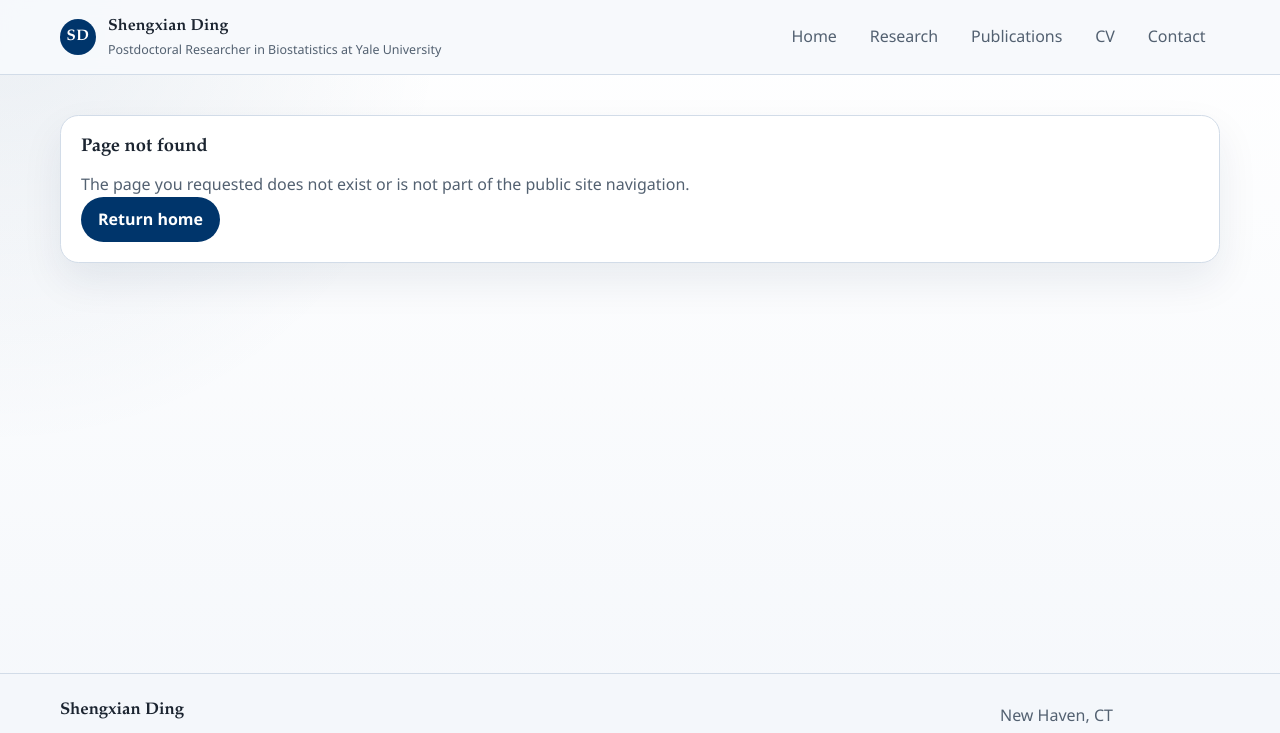
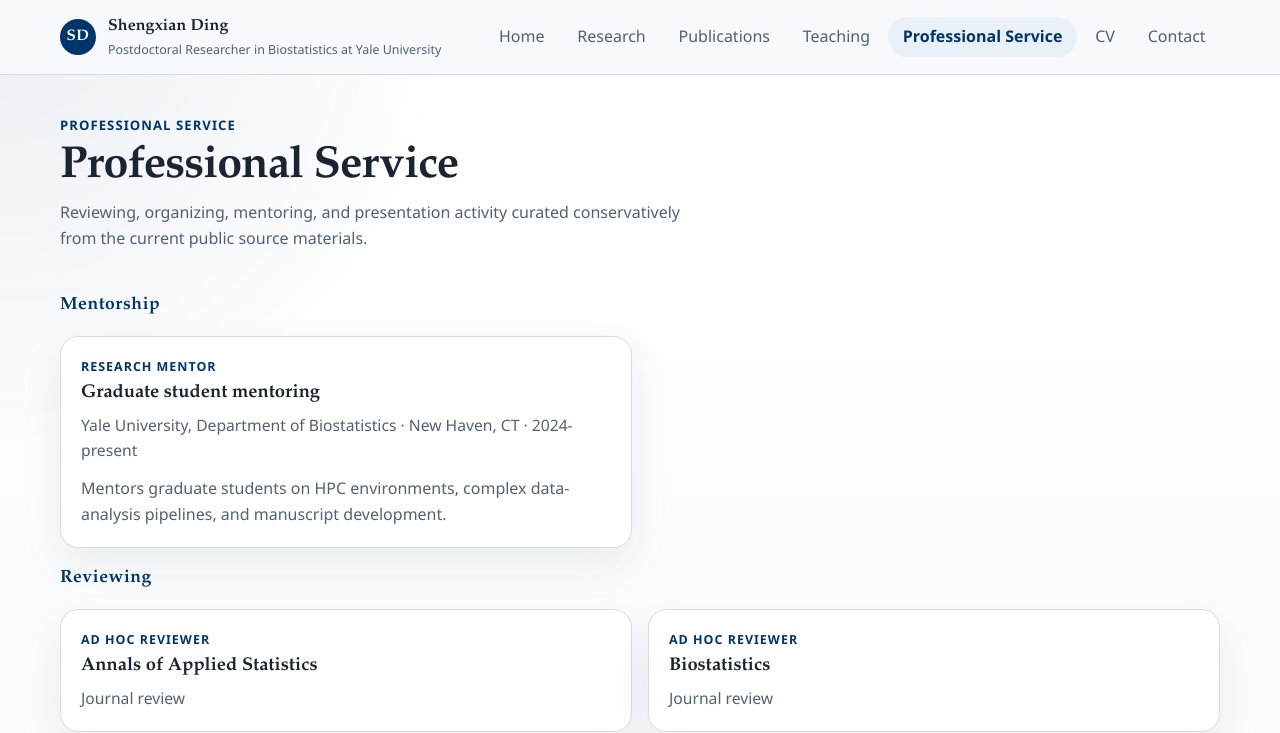
Before and after one commit to Naomi-Ding/Naomi-Ding.github.io, a React (Vite) app: page /#/professional-service in a window 1280 px wide. Shown: the top 733 px of the page. Built offline with nearby package versions, Linux system fonts and the light colour scheme.

Commit message:
Add teaching and professional service pages

```diff
--- a/src/App.tsx
+++ b/src/App.tsx
@@ -4,6 +4,8 @@ import { Home } from './pages/Home'
 import { Research } from './pages/Research'
 import { Publications } from './pages/Publications'
 import { PublicationDetail } from './pages/PublicationDetail'
+import { Teaching } from './pages/Teaching'
+import { ProfessionalService } from './pages/ProfessionalService'
 import { CV } from './pages/CV'
 import { Contact } from './pages/Contact'
 import { NotFound } from './pages/NotFound'
@@ -17,6 +19,8 @@ export default function App() {
         <Route path="research" element={<Research />} />
         <Route path="publications" element={<Publications />} />
         <Route path="publications/:slug" element={<PublicationDetail />} />
+        <Route path="teaching" element={<Teaching />} />
+        <Route path="professional-service" element={<ProfessionalService />} />
         <Route path="cv" element={<CV />} />
         <Route path="contact" element={<Contact />} />
         <Route path="*" element={<NotFound />} />
--- a/src/components/Layout.tsx
+++ b/src/components/Layout.tsx
@@ -5,6 +5,8 @@ const navItems = [
   { to: '/', label: 'Home' },
   { to: '/research', label: 'Research' },
   { to: '/publications', label: 'Publications' },
+  { to: '/teaching', label: 'Teaching' },
+  { to: '/professional-service', label: 'Professional Service' },
   { to: '/cv', label: 'CV' },
   { to: '/contact', label: 'Contact' }
 ]
--- a/src/index.css
+++ b/src/index.css
@@ -644,6 +644,31 @@ button.button {
   gap: 1rem;
 }
 
+.teaching-meta,
+.service-meta {
+  margin-top: 0.5rem;
+}
+
+.service-section {
+  display: flex;
+  flex-direction: column;
+  gap: 1rem;
+}
+
+.service-heading {
+  margin: 0;
+  color: var(--color-primary);
+  font-size: 1.1rem;
+  letter-spacing: 0.03em;
+  font-family: var(--font-serif);
+}
+
+.service-grid {
+  display: grid;
+  grid-template-columns: repeat(2, minmax(0, 1fr));
+  gap: 1rem;
+}
+
 .cv-frame-wrapper {
   border: 1px solid var(--color-border);
   border-radius: 1rem;
@@ -667,7 +692,8 @@ button.button {
   .stats-grid,
   .overview-grid,
   .spotlight-grid,
-  .contact-grid {
+  .contact-grid,
+  .service-grid {
     grid-template-columns: 1fr;
   }
 
--- /dev/null
+++ b/src/pages/ProfessionalService.tsx
@@ -0,0 +1,91 @@
+import { SectionHeader } from '../components/SectionHeader'
+import { professionalService } from '../lib/content'
+import type { ServiceEntry } from '../types/content'
+
+function ServiceSection({
+  title,
+  items
+}: {
+  title: string
+  items: ServiceEntry[]
+}) {
+  if (items.length === 0) return null
+
+  return (
+    <section className="service-section">
+      <h2 className="service-heading">{title}</h2>
+      <div className="service-grid">
+        {items.map((item) => {
+          const metaParts = [
+            item.organization,
+            item.location,
+            item.date || (item.year ? String(item.year) : '')
+          ].filter(Boolean)
+
+          return (
+            <article key={`${title}-${item.role}-${item.title}-${item.organization}`} className="card">
+              <div className="card-body">
+                <p className="card-kicker">{item.role}</p>
+                <h3 className="card-title">{item.title}</h3>
+                {metaParts.length > 0 ? (
+                  <p className="muted-text service-meta">{metaParts.join(' · ')}</p>
+                ) : null}
+                {item.summary ? <p className="card-text">{item.summary}</p> : null}
+                {item.url ? (
+                  <div className="button-row">
+                    <a
+                      className="button button-secondary"
+                      href={item.url}
+                      target="_blank"
+                      rel="noreferrer"
+                    >
+                      Learn more
+                    </a>
+                  </div>
+                ) : null}
+              </div>
+            </article>
+          )
+        })}
+      </div>
+    </section>
+  )
+}
+
+export function ProfessionalService() {
+  const sections = [
+    { title: 'Mentorship', items: professionalService.mentorship },
+    { title: 'Reviewing', items: professionalService.reviewing },
+    { title: 'Organizing / Chairing', items: professionalService.organizing },
+    { title: 'Editorial / Committee', items: professionalService.editorial_and_committee },
+    { title: 'Selected Talks & Presentations', items: professionalService.talks_and_presentations }
+  ].filter((section) => section.items.length > 0)
+
+  return (
+    <div className="container page-stack">
+      <SectionHeader
+        eyebrow="Professional Service"
+        title="Professional Service"
+        intro="Reviewing, organizing, mentoring, and presentation activity curated conservatively from the current public source materials."
+      />
+
+      {sections.length > 0 ? (
+        <div className="stack">
+          {sections.map((section) => (
+            <ServiceSection key={section.title} title={section.title} items={section.items} />
+          ))}
+        </div>
+      ) : (
+        <article className="card">
+          <div className="card-body">
+            <h2 className="card-title">Professional service content is being prepared</h2>
+            <p className="card-text">
+              No public service entries are available yet, but this page is wired to
+              `content/professional_service.generated.yaml`.
+            </p>
+          </div>
+        </article>
+      )}
+    </div>
+  )
+}
--- /dev/null
+++ b/src/pages/Teaching.tsx
@@ -0,0 +1,67 @@
+import { SectionHeader } from '../components/SectionHeader'
+import { teaching } from '../lib/content'
+
+function getSortKey(year: number | string | undefined): number {
+  if (typeof year === 'number') return year
+  const parsed = Number.parseInt(String(year || ''), 10)
+  return Number.isNaN(parsed) ? 0 : parsed
+}
+
+export function Teaching() {
+  const entries = [...teaching].sort((a, b) => getSortKey(b.year) - getSortKey(a.year))
+
+  return (
+    <div className="container page-stack">
+      <SectionHeader
+        eyebrow="Teaching"
+        title="Teaching"
+        intro="Teaching roles are drawn from the current public content files and kept intentionally concise when only CV-level detail is available."
+      />
+
+      {entries.length > 0 ? (
+        <div className="grid grid-2">
+          {entries.map((entry) => {
+            const metaParts = [entry.role, entry.institution, entry.term, entry.year ? String(entry.year) : '']
+              .filter(Boolean)
+
+            return (
+              <article key={`${entry.role}-${entry.course_title}-${entry.year}`} className="card">
+                <div className="card-body">
+                  <p className="card-kicker">{entry.role}</p>
+                  <h2 className="card-title">{entry.course_title}</h2>
+                  {metaParts.length > 0 ? (
+                    <p className="muted-text teaching-meta">{metaParts.join(' · ')}</p>
+                  ) : null}
+                  {entry.summary ? <p className="card-text">{entry.summary}</p> : null}
+
+                  {entry.materials_url ? (
+                    <div className="button-row">
+                      <a
+                        className="button button-secondary"
+                        href={entry.materials_url}
+                        target="_blank"
+                        rel="noreferrer"
+                      >
+                        Materials
+                      </a>
+                    </div>
+                  ) : null}
+                </div>
+              </article>
+            )
+          })}
+        </div>
+      ) : (
+        <article className="card">
+          <div className="card-body">
+            <h2 className="card-title">Teaching content is being prepared</h2>
+            <p className="card-text">
+              No public teaching entries are available yet, but this page is wired to
+              `content/teaching.generated.yaml`.
+            </p>
+          </div>
+        </article>
+      )}
+    </div>
+  )
+}
```
